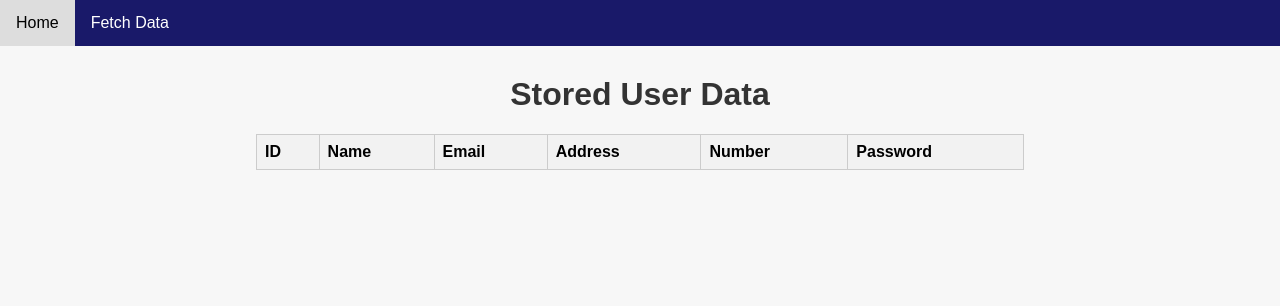
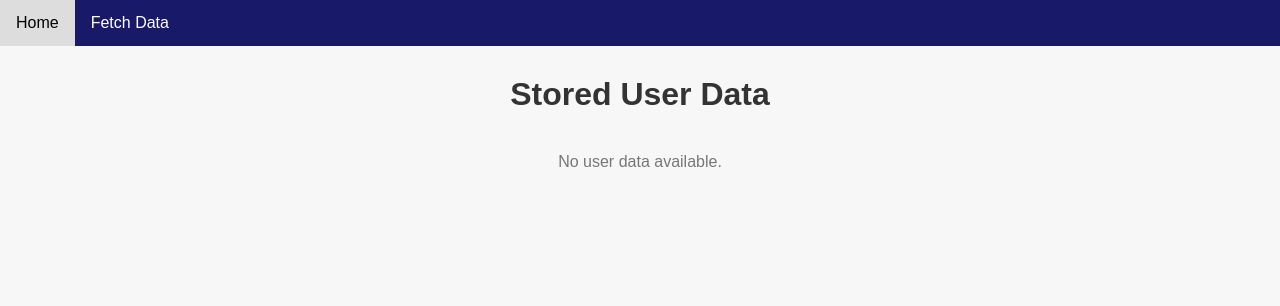
Before and after one commit to Praveenarumugam07/devops-application-deployment, a Flask app: template 3-tier-user-management-app-main/templates/submitteddata.html in a window 1280 px wide. Shown: the top 306 px of the page. Run offline with Flask 3, Linux system fonts and the light colour scheme; the template is opened without the code that fills it, so the values that code supplies are empty.

Commit message:
Update submitteddata.html

```diff
--- a/3-tier-user-management-app-main/templates/submitteddata.html
+++ b/3-tier-user-management-app-main/templates/submitteddata.html
@@ -4,7 +4,6 @@
     <meta charset="UTF-8">
     <title>Stored User Data</title>
     <style>
-        /* Add your custom CSS styles here */
         body {
             font-family: Arial, sans-serif;
             margin: 0;
@@ -12,15 +11,12 @@
             background-color: #f7f7f7;
         }
         .navbar {
-            background-color:  rgb(25, 25, 105);
-            color: white;
+            background-color: rgb(25, 25, 105);
             overflow: hidden;
         }
         .navbar a {
             float: left;
-            display: block;
             color: white;
-            text-align: center;
             padding: 14px 16px;
             text-decoration: none;
         }
@@ -29,33 +25,41 @@
             color: black;
         }
         h1 {
+            text-align: center;
             color: #333;
-            text-align: center;
             margin-top: 30px;
         }
         table {
-            width: 60%;
+            width: 80%;
             margin: 20px auto;
+            border-collapse: collapse;
             background-color: #fff;
-            border-collapse: collapse;
         }
         th, td {
             border: 1px solid #ccc;
-            padding: 8px;
+            padding: 10px;
             text-align: left;
         }
         th {
             background-color: #f2f2f2;
         }
+        .no-data {
+            text-align: center;
+            margin-top: 40px;
+            color: #777;
+        }
     </style>
 </head>
 <body>
+
 <div class="navbar">
     <a href="/">Home</a>
     <a href="/get-data">Fetch Data</a>
 </div>
 
 <h1>Stored User Data</h1>
+
+{% if data %}
 <table>
     <tr>
         <th>ID</th>
@@ -63,9 +67,7 @@
         <th>Email</th>
         <th>Address</th>
         <th>Number</th>
-            <th>Password</th>
-
-
+        <th>Password</th> <!-- Consider removing this in production -->
     </tr>
     {% for row in data %}
     <tr>
@@ -75,10 +77,12 @@
         <td>{{ row[3] }}</td>
         <td>{{ row[4] }}</td>
         <td>{{ row[5] }}</td>
-
-
     </tr>
     {% endfor %}
 </table>
+{% else %}
+<p class="no-data">No user data available.</p>
+{% endif %}
+
 </body>
 </html>
```
Lines whose indentation alone changed are shown as unchanged.
